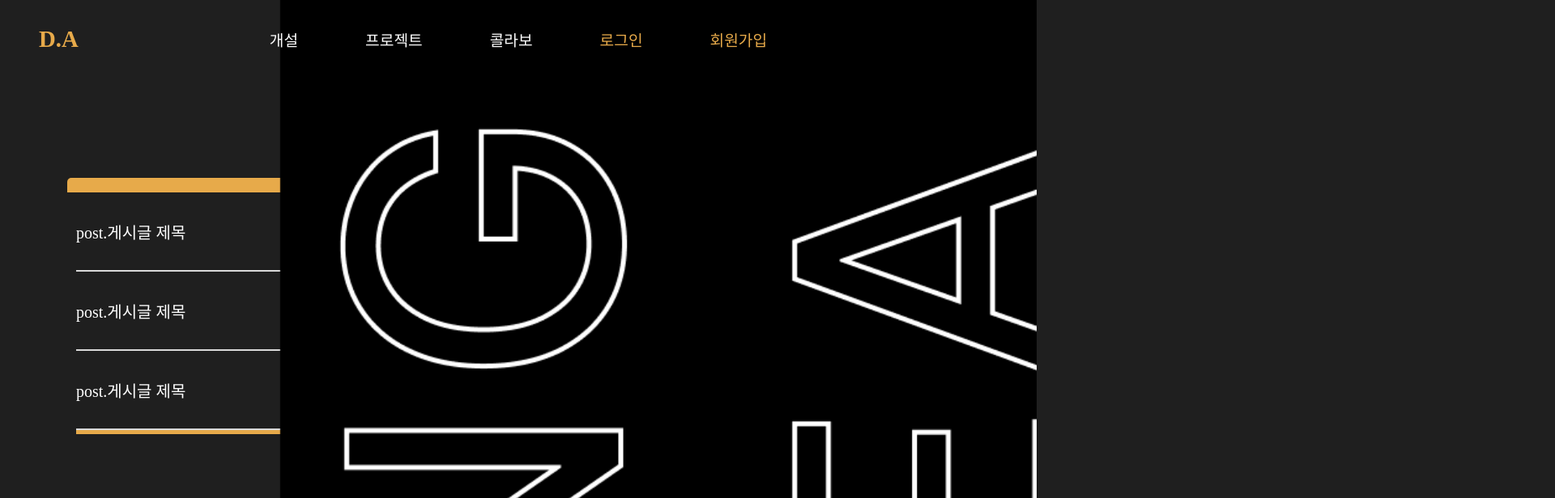
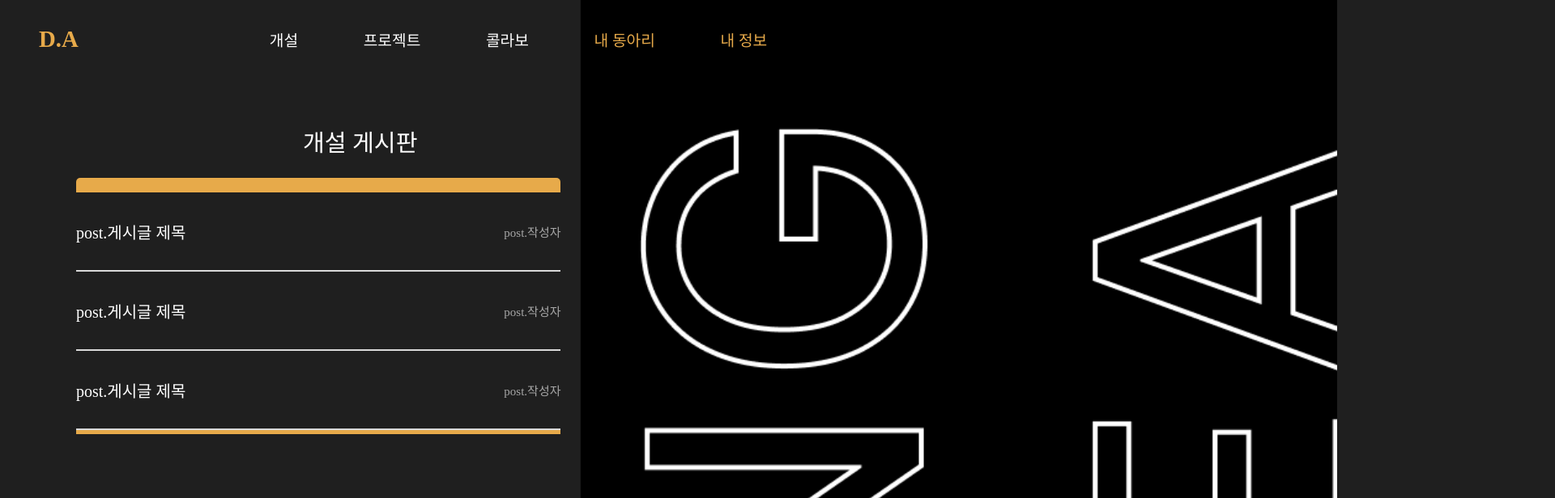
Before and after one commit to dong-area/DongArea-Frontend, a React (Create React App) app: page /Board in a window 1280 px wide. Shown: the top 616 px of the page at 81% size, 1920 px wide, since content can reach past the window. Built offline with nearby package versions, Linux system fonts and the light colour scheme; a web font is replaced by a local one.

Commit message:
FIX :: Border Style rem -> %

```diff
--- a/src/Router.jsx
+++ b/src/Router.jsx
@@ -10,7 +10,7 @@ import MackingClub from "./pages/MackingClub";
 import Collaboration from "./pages/Collaboration";
 
 const Router = () => {
-  const [isToken, setIsToken] = useState(false);
+  const [isToken, setIsToken] = useState(true);
   return (
     <BrowserRouter>
       <Header isToken={isToken}></Header>
@@ -26,8 +26,8 @@ const Router = () => {
           element={<SignUp setIsToken={setIsToken} />}
         ></Route>
         <Route path="/create" element={<MackingClub />}></Route>
-        <Route path="/Board" element={<Board/>}></Route>
-        <Route path="/Collaboration" element={<Collaboration/>}></Route>
+        <Route path="/Board" element={<Board />}></Route>
+        <Route path="/Collaboration" element={<Collaboration />}></Route>
       </Routes>
     </BrowserRouter>
   );
--- a/src/style/BoardStyle.jsx
+++ b/src/style/BoardStyle.jsx
@@ -1,4 +1,4 @@
-import styled,{createGlobalStyle} from 'styled-components'
+import styled, { createGlobalStyle } from "styled-components";
 
 export const Body = createGlobalStyle`
     body{
@@ -6,35 +6,35 @@ export const Body = createGlobalStyle`
         height: 100%;
         background-color: #1F1F1F;
     }
-`
+`;
 
 export const RightImg = styled.div`
-    display:flex;
-    justify-content: flex-end;
-    position:fixed;
-    width:100%;
-`
+  position: fixed;
+  right: 0;
+  width: 40%;
+  margin-right: 6%;
+`;
 export const Img = styled.img`
   width: 60rem;
   height: 100%;
   object-fit: cover;
-`
+`;
 export const Title = styled.label`
   font-size: 1.825rem;
-    color: #FFFFFF;
+  color: #ffffff;
   font-family: "Nanum";
 
   display: flex;
   margin-top: 9.563rem;
   margin-left: 18.188rem;
-`
+`;
 
 export const Post = styled.div`
   margin-left: 5.188rem;
-`
+`;
 
 export const Each = styled.div`
-    width: 54rem;
+  width: 50%;
   height: 4rem;
   display: flex;
   justify-content: space-between;
@@ -43,48 +43,49 @@ export const Each = styled.div`
   margin-right: 2.625rem;
   padding-top: 1rem;
   padding-bottom: 1rem;
-    border-bottom: 2px solid #D9D9D9;
-`
+  border-bottom: 2px solid #d9d9d9;
+`;
 
 export const PostTitle = styled.label`
-    color: #FFFFFF;
+  color: #ffffff;
   font-size: 1.25rem;
-`
+`;
 
 export const PostWriter = styled.label`
-    color: #A7A7A7;
+  color: #a7a7a7;
   font-size: 0.938rem;
-`
+`;
 
 export const Wrapper = styled.div`
-    width:100%;
-    height:100%;
-    display:Flex;
-    flex-direction:column;
-`
-
+  width: 100%;
+  height: 100%;
+  display: Flex;
+  flex-direction: column;
+`;
 
 export const PostTop = styled.div`
-    width: 55rem;
+  width: 50%;
   height: 1.125rem;
-    background-color: #E7AA4A;
+  background-color: #e7aa4a;
   border-radius: 5px 5px 0px 0px;
   margin-top: 1.563rem;
-`
+  margin-left: 0.687rem;
+`;
 
 export const PostBottom = styled.div`
-    background-color: #E7AA4A;
-    width: 54rem;
+  background-color: #e7aa4a;
+  width: 50%;
   height: 0.3rem;
   margin-left: 0.687rem;
-`
+`;
 
 export const WriteBtn = styled.button`
   width: 5rem;
   height: 5rem;
   background: none;
   border: none;
-    position: relative;
-    left: 115rem;
-    top: 30rem;
-`
+  position: fixed;
+  right: 0;
+  bottom: 0;
+  margin: 0rem 3rem 3rem 0rem;
+`;
```
Lines whose indentation alone changed are shown as unchanged.
